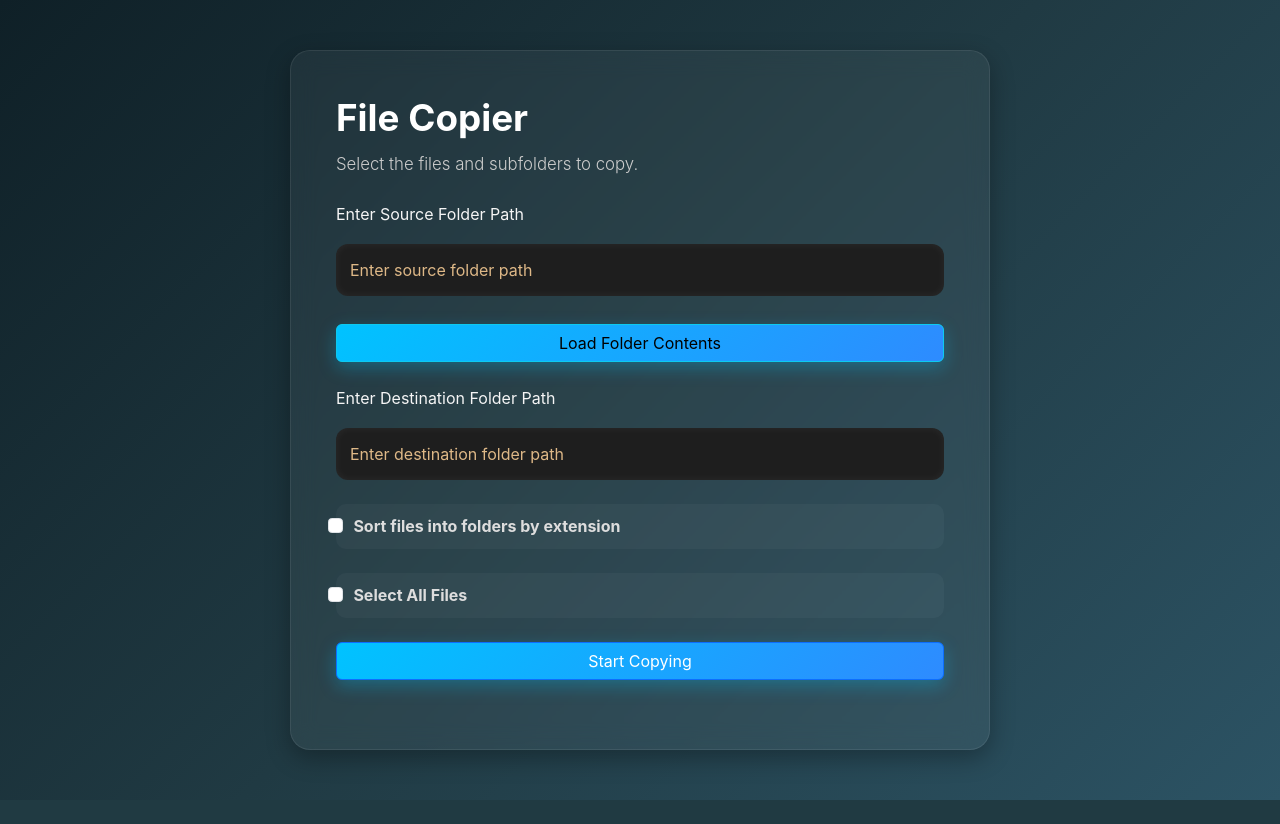
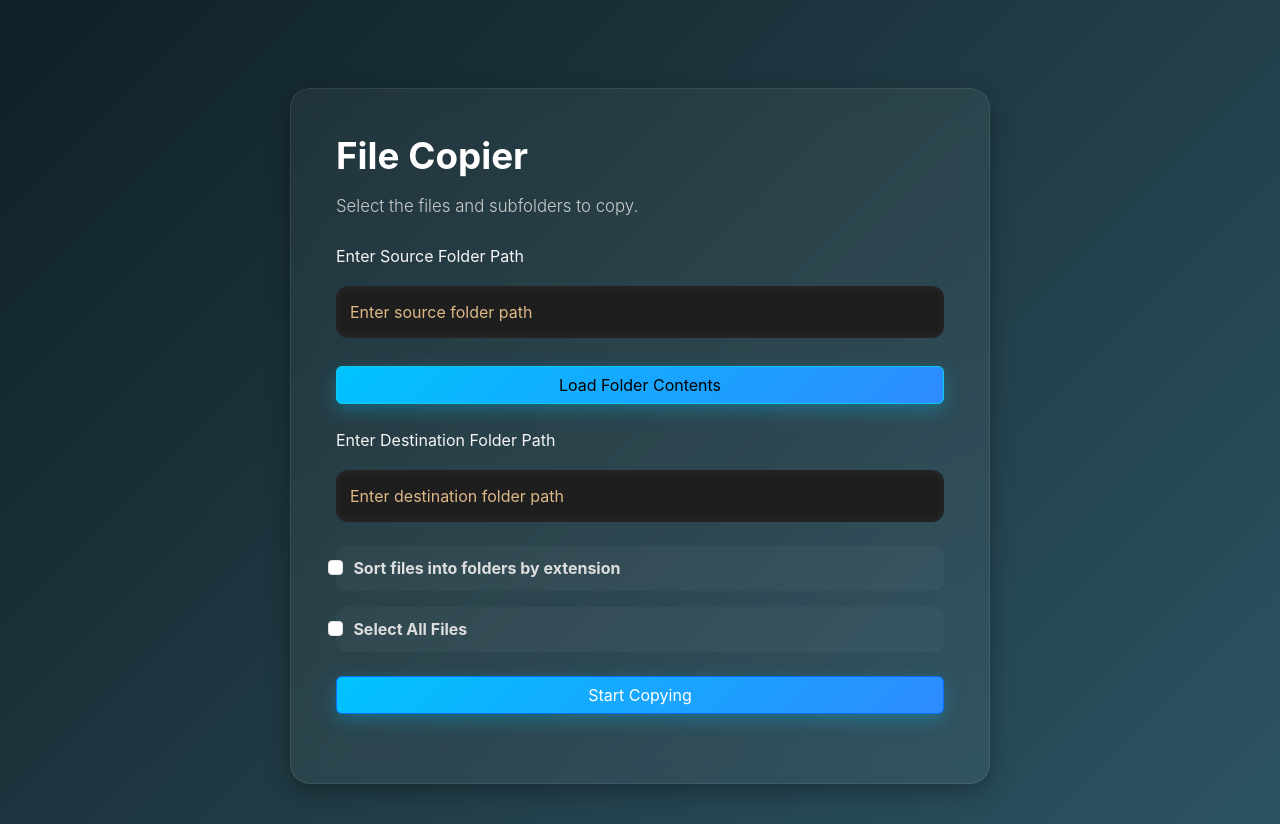
Before and after one commit to khushalsehrawat/FileCopier, a Flask app: page / in a window 1280 px wide. Before the commit the page ends 800 px from the top, so only its background shows below. Run offline with Flask 3, Linux system fonts and the light colour scheme.

Commit message:
Update index.html

```diff
--- a/templates/index.html
+++ b/templates/index.html
@@ -9,41 +9,41 @@
     <link rel="stylesheet" href="{{ url_for('static', filename='style.css') }}">
 </head>
 <body>
-<div class="container">
-    <h1>File Copier</h1>
+<div class="container mt-5">
+    <h1 class="mb-3">File Copier</h1>
     <p class="lead">Select the files and subfolders to copy.</p>
+
     <form id="copyForm">
         <div class="mb-4">
             <label for="sourceFolder" class="form-label">Enter Source Folder Path</label>
             <input type="text" class="form-control" id="sourceFolder" placeholder="Enter source folder path" required>
             <button type="button" class="btn btn-info mt-2" onclick="loadFolderContents()">Load Folder Contents</button>
         </div>
+
         <div class="mb-4">
             <label for="destinationFolder" class="form-label">Enter Destination Folder Path</label>
             <input type="text" class="form-control" id="destinationFolder" placeholder="Enter destination folder path" required>
         </div>
 
-
-        <div class="form-check mb-4">
+        <div class="form-check mb-3">
             <input type="checkbox" class="form-check-input" id="sortByExtension">
             <label class="form-check-label" for="sortByExtension">
                 <strong>Sort files into folders by extension</strong>
             </label>
         </div>
 
-
-
-        <div class="form-check mb-2">
+        <div class="form-check mb-3">
             <input type="checkbox" class="form-check-input" id="selectAllCheckbox" onchange="toggleSelectAll(this)">
             <label class="form-check-label" for="selectAllCheckbox"><strong>Select All Files</strong></label>
         </div>
+
         <div id="folderContents" class="mb-4"></div>
+
         <button type="submit" class="btn btn-primary">Start Copying</button>
     </form>
+
     <div id="statusMessage" class="mt-4"></div>
 </div>
-
-
 
 <script>
     async function loadFolderContents() {
@@ -59,8 +59,9 @@
         });
         const data = await response.json();
         const folderContents = document.getElementById('folderContents');
+        folderContents.innerHTML = '';
+
         if (data.status === 'success') {
-            folderContents.innerHTML = '';
             data.files.forEach(file => {
                 const div = document.createElement('div');
                 div.classList.add('form-check');
@@ -82,11 +83,12 @@
 
     document.getElementById('copyForm').addEventListener('submit', async function(e) {
         e.preventDefault();
+
         const sourceFolder = document.getElementById('sourceFolder').value;
         const destinationFolder = document.getElementById('destinationFolder').value;
         const sortByExtension = document.getElementById('sortByExtension').checked;
 
-    const selectedFiles = Array.from(document.querySelectorAll('input[type="checkbox"]:checked'))
+        const selectedFiles = Array.from(document.querySelectorAll('#folderContents input[type="checkbox"]:checked'))
             .map(cb => cb.value);
 
         if (selectedFiles.length === 0) {
@@ -108,9 +110,8 @@
         const result = await response.json();
         const statusMessage = document.getElementById('statusMessage');
         statusMessage.textContent = result.message;
-    statusMessage.classList.remove('text-success', 'text-danger', 'show');
+        statusMessage.classList.remove('text-success', 'text-danger');
         statusMessage.classList.add(result.status === 'success' ? 'text-success' : 'text-danger');
-    statusMessage.classList.add('show');
         statusMessage.style.opacity = 1;
 
         setTimeout(() => {
```
Lines whose indentation alone changed are shown as unchanged.
